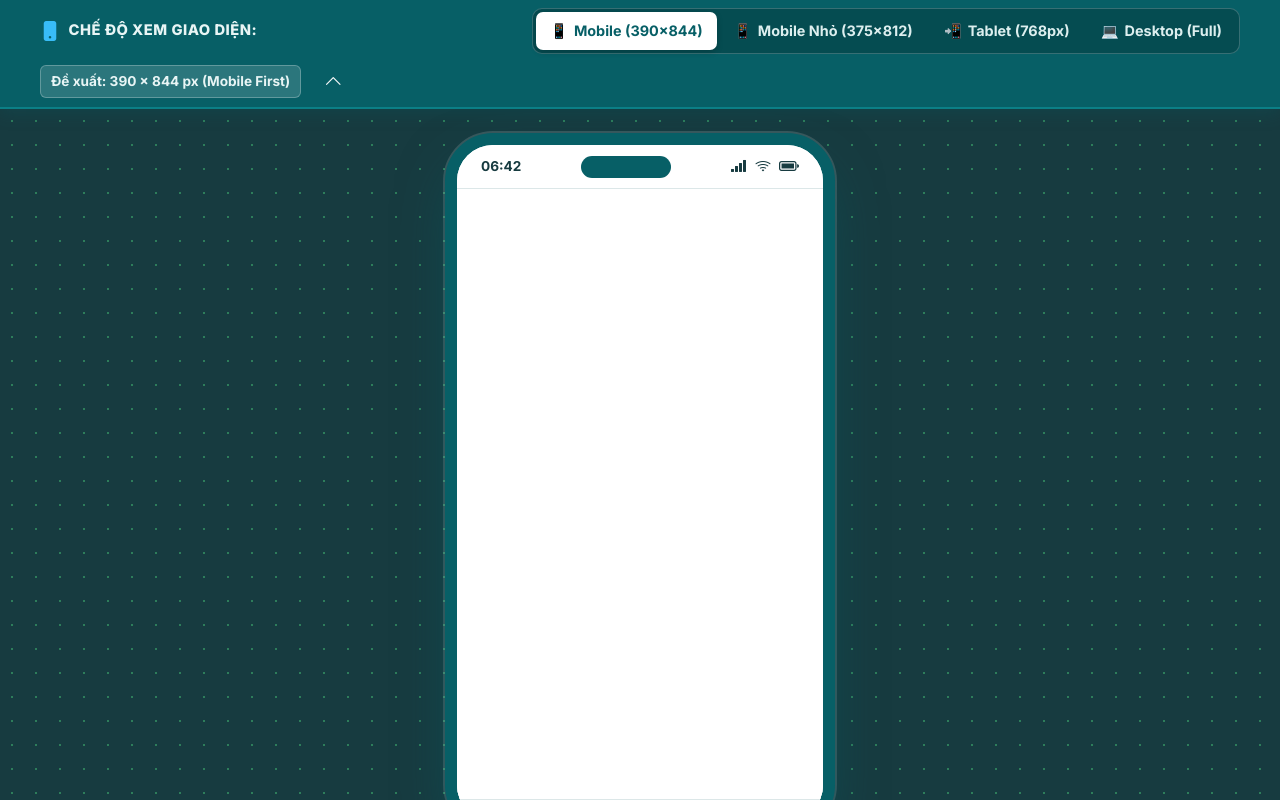
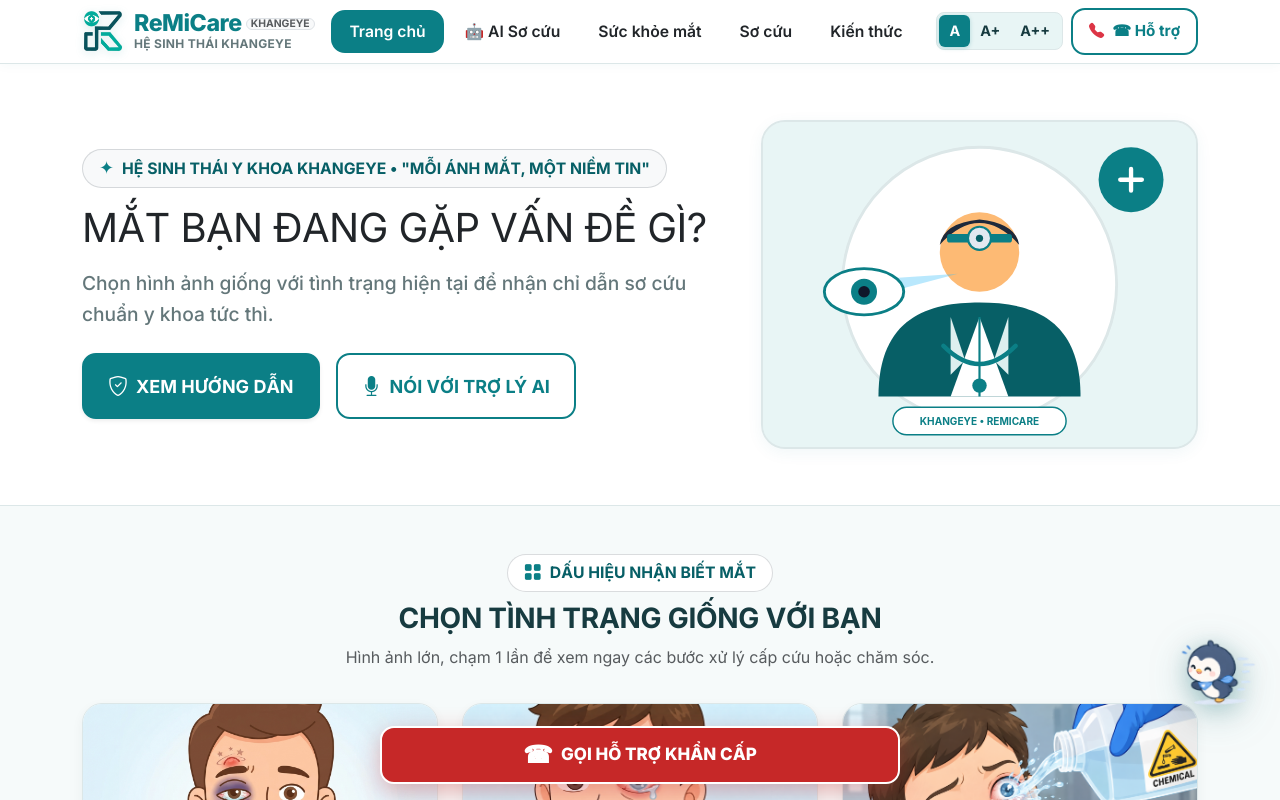
Before and after one commit to khangpd15/UI-TEST, a React (Vite) app: page / in a window 1280 px wide. Shown: the top 800 px of the page. Built offline with nearby package versions, Linux system fonts and the light colour scheme.

Commit message:
update v20

```diff
--- a/src/App.jsx
+++ b/src/App.jsx
@@ -4,7 +4,6 @@ import Footer from './components/Footer';
 import EmergencyFloatingButton from './components/EmergencyFloatingButton';
 import VoiceAssistant from './components/VoiceAssistant';
 import RemiMascot from './components/RemiMascot/RemiMascot';
-import DeviceViewSwitcher from './components/DeviceViewSwitcher';
 
 // Pages
 import HomePage from './pages/HomePage';
@@ -24,13 +23,9 @@ export default function App() {
     document.body.classList.add(`scale-${textScale}`);
   }, [textScale]);
 
-  // Cuộn lên đầu trang (hỗ trợ cả cuộn cửa sổ và cuộn khung mobile viewport)
+  // Cuộn lên đầu trang
   const scrollToTop = () => {
     window.scrollTo({ top: 0, behavior: 'smooth' });
-    const mobileViewport = document.getElementById('mobile-viewport-scroll');
-    if (mobileViewport) {
-      mobileViewport.scrollTo({ top: 0, behavior: 'smooth' });
-    }
   };
 
   // Điều hướng tới trang cấp cứu chi tiết
@@ -61,8 +56,7 @@ export default function App() {
   };
 
   return (
-    <DeviceViewSwitcher>
-      <div className="d-flex flex-column min-vh-100 position-relative w-100">
+    <div className="d-flex flex-column min-vh-100 position-relative w-100">
         {/* 1. Header Navigation & Accessibility Controls (Section 4) */}
         <Navbar
           activePage={activePage}
@@ -127,6 +121,5 @@ export default function App() {
           hotline="0916973161"
         />
       </div>
-    </DeviceViewSwitcher>
   );
 }
--- a/src/main.jsx
+++ b/src/main.jsx
@@ -10,7 +10,6 @@ import './styles/variables.css';
 import './styles/global.css';
 import './styles/components.css';
 import './styles/accessibility.css';
-import './styles/deviceSimulator.css';
 
 import App from './App.jsx';
 
```
